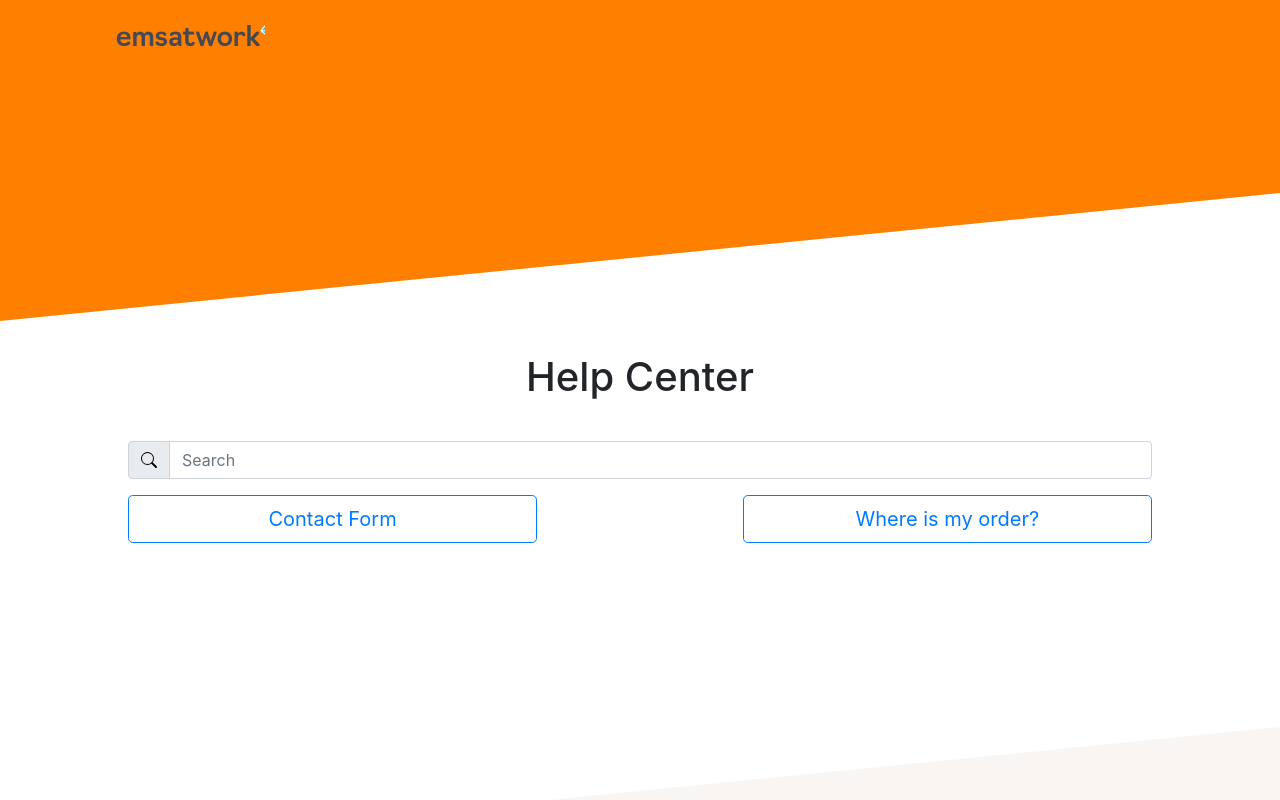
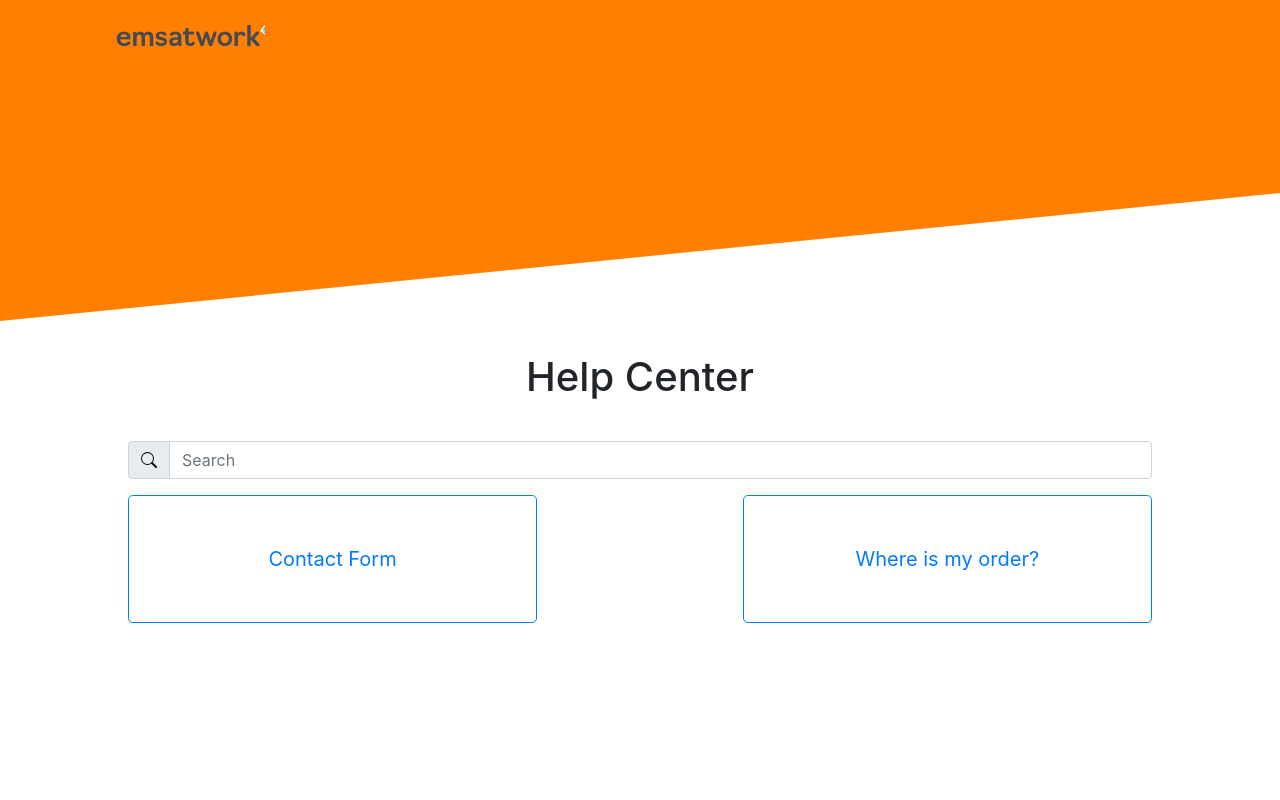
Before and after one commit to adeministratorTr/order-app, a Next.js app in the folder frontend/: page / in a window 1280 px wide. Shown: the top 800 px of the page. Built offline with nearby package versions, Linux system fonts and the light colour scheme.

Commit message:
FE - fix: Update height of buttons on main page

```diff
--- a/frontend/pages/index.jsx
+++ b/frontend/pages/index.jsx
@@ -19,15 +19,14 @@ export default function App() {
       <Row>
         <Col xs={12} md={5} style={{ marginBottom: '32px' }}>
           <Link href={URL_LIST.CONTACT_FORM}>
-            <Button variant="primary" size="lg" block variant="outline-primary">
+            <Button size="lg" block variant="outline-primary" style={{ height: '128px' }}>
               Contact Form
             </Button>
           </Link>
         </Col>
-        <Col md={2} />
-        <Col xs={12} md={5} style={{ marginBottom: '32px' }}>
+        <Col xs={12} md={{ span: 5, offset: 2 }} style={{ marginBottom: '32px' }}>
           <Link href={URL_LIST.ORDER_DETAIL}>
-            <Button variant="primary" size="lg" block variant="outline-primary">
+            <Button size="lg" block variant="outline-primary" style={{ height: '128px' }}>
               Where is my order?
             </Button>
           </Link>
```
